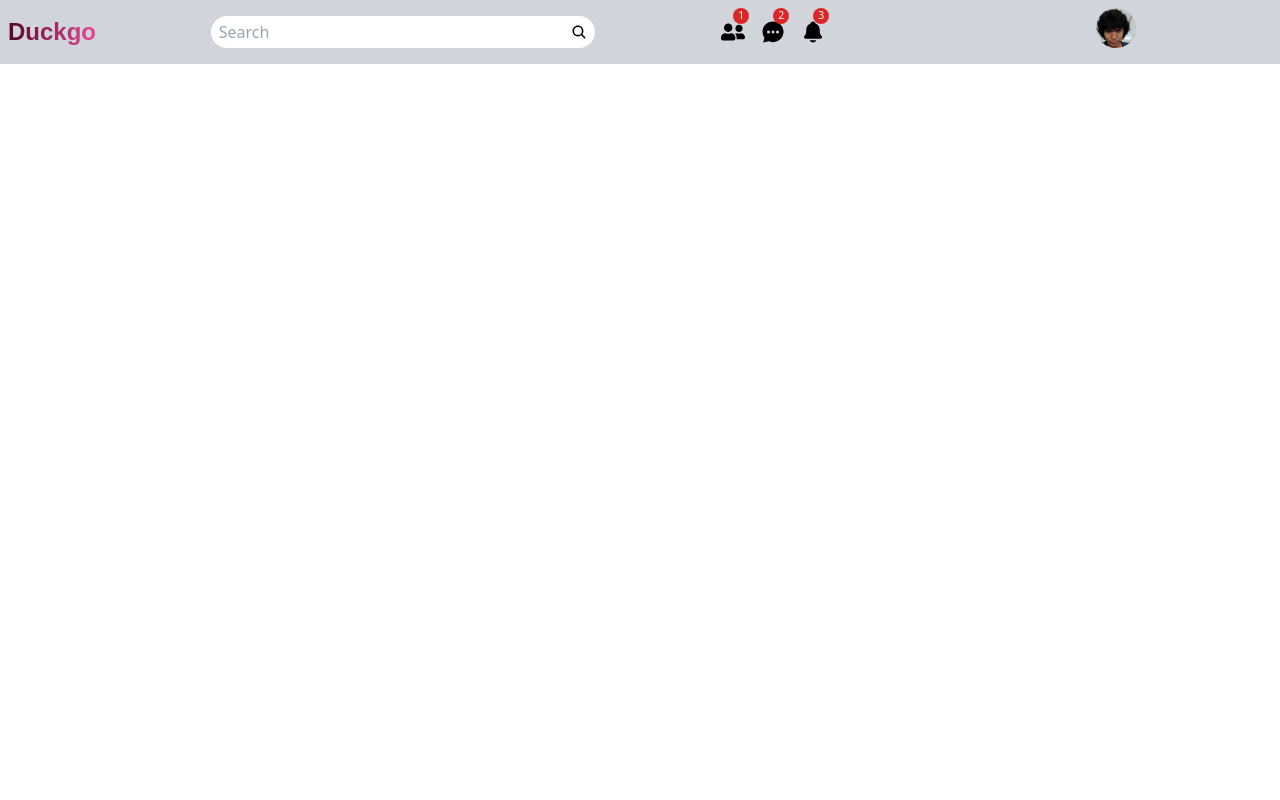
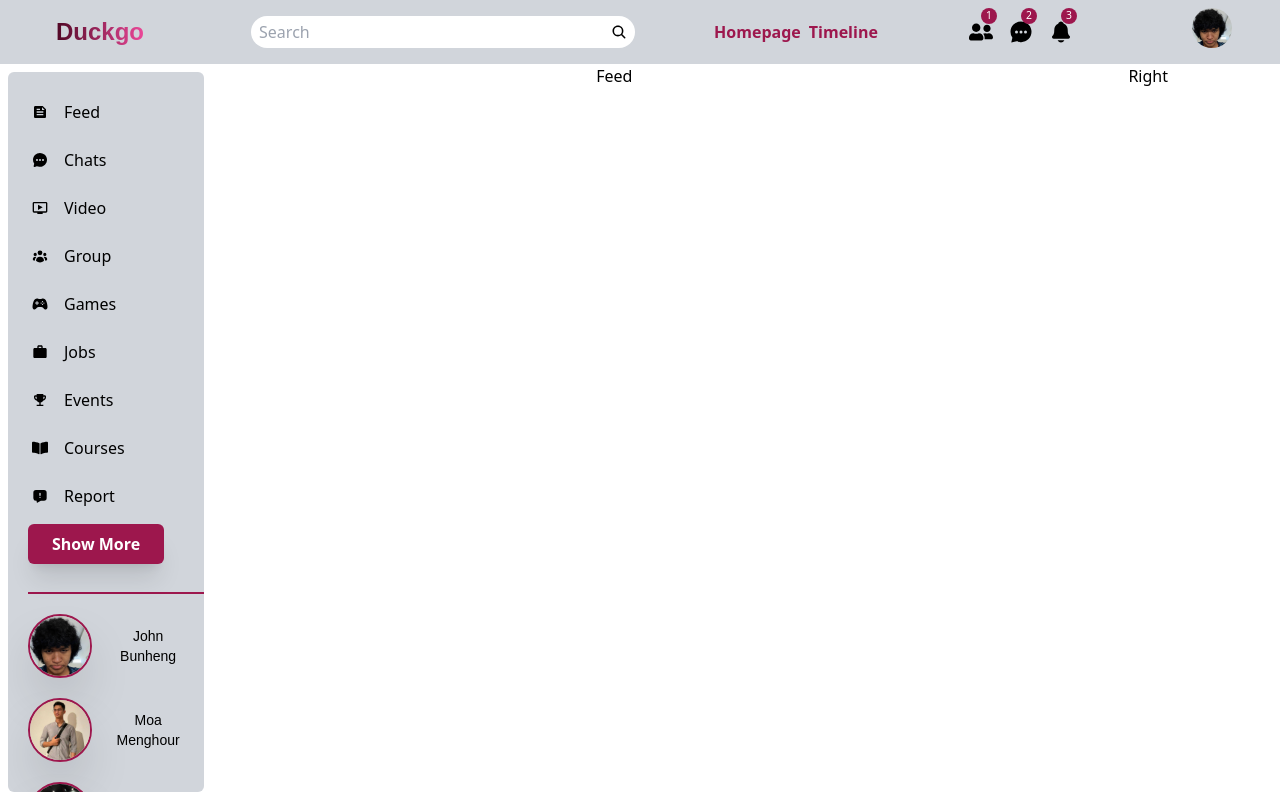
Before and after one commit to johnbunheng/social, a React (Vite) app: page / in a window 1280 px wide. Built offline with nearby package versions, Linux system fonts and the light colour scheme.

Commit message:
Push Second

```diff
--- a/src/App.jsx
+++ b/src/App.jsx
@@ -1,15 +1,13 @@
-import { useState } from 'react'
-import reactLogo from './assets/react.svg'
-import viteLogo from '/vite.svg'
+
 import './App.css'
 import Navbar from './Component/Navbar/Navbar'
+import Home from './Page/Home/Home'
 
 function App() {
-  const [count, setCount] = useState(0)
 
   return (
     <>
-     <Navbar/>
+     <Home></Home>
     </>
   )
 }
--- a/src/Component/Navbar/Navbar.jsx
+++ b/src/Component/Navbar/Navbar.jsx
@@ -10,39 +10,46 @@ const Navbar = () => {
         <nav>
            <div className="flex justify-between bg-gray-300">
                 {/* Logo and name */}
-                <div className="my-4 mx-2">
-                    <h1 className=" text-2xl font-poppins font-semibold bg-gradient-to-r from-pink-950 to-pink-500 text-transparent inline-block bg-clip-text ">Duckgo</h1>
+                <div className="my-4 mx-2 sm:mx-14">
+                    <h1 className="text-lg sm:text-2xl font-poppins font-semibold bg-gradient-to-r from-pink-950 to-pink-500 text-transparent inline-block bg-clip-text ">Duckgo</h1>
                 </div>
                 {/* Search */}
-                <div className="relative mx-5">
+                <div className="relative mx-10">
                     <input type="text"
-                    className="my-4 sm:w-56 md:w-72 lg:w-80 xl:w-96 -mx-5 px-2 py-1 ouline-none rounded-full
+                    className="my-4 w-40 sm:w-56 md:w-72 lg:w-80 xl:w-96 -mx-10 px-2 py-1 ouline-none rounded-full
                     focus:outline-none "
                     placeholder="Search"
                     />
-                    <span className="absolute top-6 -mx-1"><IoSearch/></span>
+                    <span className="absolute top-6 mx-4 "><IoSearch/></span>
+                </div>
+                 {/* link */}
+                <div className="sm:py-5 sm:hidden mx-5 items-center text-pink-800 font-semibold
+                 hidden lg:inline-block lg:items-center lg:text-center ">
+                    <a href="" className="mx-2 ">Homepage</a>
+                    <a href="">Timeline</a>
                 </div>
                 {/* notification */}
-                <div className="flex mx-5 gap-4 items-center ">
+                <div className="flex sm:mx-5 gap-3 sm:gap-4 items-center ">
                     <div className="relative">
-                        <FaUserFriends className="text-2xl"/><span className=" absolute -top-3 w-4 h-4 text-center text-[0.650rem] left-3 bg-red-600
+                        <FaUserFriends className="sm:text-2xl"/><span className=" absolute -top-3 w-4 h-4 text-center text-[0.650rem] left-3 bg-pink-800
                         text-white rounded-full">1</span>
                     </div>
                     <div className="relative">
-                        <IoChatbubbleEllipsesSharp className="text-2xl"/><span className=" absolute -top-3 w-4 h-4 text-center text-[0.650rem] left-3 bg-red-600
+                        <IoChatbubbleEllipsesSharp className="sm:text-2xl"/><span className=" absolute -top-3 w-4 h-4 text-center text-[0.650rem] left-3 bg-pink-800
                         text-white rounded-full">2</span>
                     </div>
                     <div className="relative">
-                        <IoNotifications className="text-2xl"/><span className=" absolute -top-3 w-4 h-4 text-center text-[0.650rem] left-3 bg-red-600
+                        <IoNotifications className="sm:text-2xl"/><span className=" absolute -top-3 w-4 h-4 text-center text-[0.650rem] left-3 bg-pink-800
                         text-white rounded-full">3</span>
                     </div>
 
                 </div>
+
                 {/* profile */}
                 <div>
                     <a href="">
                         <img src={Heng} alt=""
-                        className="w-10 sm:mx-36 my-2 mx-2 rounded-full"
+                        className="w-10 mx-2 sm:mx-12 my-2 rounded-full"
                     />
                     </a>
                 </div>
--- /dev/null
+++ b/src/Feed/Feed.jsx
@@ -0,0 +1,9 @@
+const Feed = () => {
+    return (
+        <div>
+            Feed
+        </div>
+     );
+}
+
+export default Feed;
--- a/src/Page/Home/Home.jsx
+++ b/src/Page/Home/Home.jsx
@@ -1,8 +1,19 @@
+import Navbar from "../../Component/Navbar/Navbar";
+import Feed from "../../Feed/Feed";
+import Rightbar from "../../Rightbar/Rightbar";
+import Saibar from "../../Saibar/Saibar";
+
 const Home = () => {
     return (
-        <div>
+        <>
+        <Navbar/>
+         <div className=" flex gap-96">
+            <Saibar/>
+            <Feed/>
+            <Rightbar/>
+        </div>
+        </>
 
-        </div>
      );
 }
 
--- /dev/null
+++ b/src/Rightbar/Rightbar.jsx
@@ -0,0 +1,7 @@
+const Rightbar = () => {
+    return (
+        <div className="px-28">Right</div>
+     );
+}
+
+export default Rightbar;
--- /dev/null
+++ b/src/Saibar/Saibar.jsx
@@ -0,0 +1,123 @@
+import { useState } from "react";
+import { MdFeed } from "react-icons/md";
+import { IoChatbubbleEllipses } from "react-icons/io5";
+import { CgChart } from "react-icons/cg";
+import { MdOndemandVideo } from "react-icons/md";
+import { HiMiniUserGroup } from "react-icons/hi2";
+import { IoGameController } from "react-icons/io5";
+import { MdWork } from "react-icons/md";
+import { MdEmojiEvents } from "react-icons/md";
+import { FaBookOpen } from "react-icons/fa";
+import { TbMessageReportFilled } from "react-icons/tb";
+
+import Heng from "../img/heng5.jpg"
+import Seth from "../img/seth.jpg"
+import Hong from "../img/hong.jpg"
+import Hour from "../img/hour.jpg"
+
+const Saibar = () => {
+    const [list,Setlist] = useState([
+        {
+            id:1,
+            title:"Feed",
+            icon:<MdFeed />
+        },
+        {
+            id:2,
+            title:"Chats",
+            icon:<IoChatbubbleEllipses/>
+        },
+        {
+            id:3,
+            title:"Video",
+            icon:<MdOndemandVideo/>
+        },
+        {
+            id:4,
+            title:"Group",
+            icon:<HiMiniUserGroup/>
+        },
+        {
+            id:5,
+            title:"Games",
+            icon:<IoGameController/>
+        },
+        {
+            id:6,
+            title:"Jobs",
+            icon:<MdWork/>
+        },
+        {
+            id:7,
+            title:"Events",
+            icon:<MdEmojiEvents/>
+        },
+        {
+            id:8,
+            title:"Courses",
+            icon:<FaBookOpen/>
+        },
+        {
+            id:9,
+            title:"Report",
+            icon:<TbMessageReportFilled/>
+        },
+    ]);
+    const [users,SetUsers] = useState([
+        {
+            id:1,
+            name:"John Bunheng",
+            img: Heng
+        },
+        {
+            id:2,
+            name:"Moa Menghour",
+            img: Hour
+        },
+        {
+            id:3,
+            name:"Por Sivhong",
+            img: Hong
+        },
+        {
+            id:4,
+            name:"Khim Piseth",
+            img: Seth
+        }
+    ]);
+    return (
+        <div className="scr w-[20%] h-[90vh] bg-gray-300 my-2 mx-2 py-5 rounded-md overflow-y-scroll
+         ">
+            <div>
+                <ul className="py-2 px-6 space-y-6">
+                    {
+                        list.map((item)=>(
+                            <li key={item.id} className="flex text-center items-center gap-4 ">
+                                <span className="">{item.icon}</span>
+                                <a href="">
+                                    {item.title}
+                                </a>
+                            </li>
+                        ))
+                    }
+                </ul>
+                <button className="btn mx-5 my-2">Show More</button>
+                <hr className=" border border-pink-800 w-[90%] my-5 mx-5"/>
+                {/* profile */}
+                    {
+                        users.map((user)=>(
+                            <div key={user.id} className="flex my-5 mx-5 text-center items-center gap-5">
+                                <img src={user.img} alt=""
+                                className=" relative w-16 rounded-full border-2 border-pink-800 shadow-2xl"/>
+                                <p className=" font-poppins text-sm">{user.name}</p>
+
+                            </div>
+                        ))
+                    }
+
+            </div>
+        </div>
+     );
+}
+
+export default Saibar;
--- a/src/index.css
+++ b/src/index.css
@@ -1,3 +1,24 @@
 @tailwind base;
 @tailwind components;
 @tailwind utilities;
+
+@layer components{
+    .btn{
+        @apply bg-pink-800 text-white py-2 px-6
+        font-semibold rounded-md hover:scale-105 duration-100
+        shadow-xl
+    }
+}
+@layer utilities{
+    .scr::-webkit-scrollbar-thumb{
+    border-radius: 10px;
+    background-color: rgb(171, 0, 69);
+
+    }
+    .scr::-webkit-scrollbar{
+        width: 4px;
+    }
+    .scr::-webkit-scrollbar-track{
+        background: rgb(206, 206, 206);
+    }
+}
```
